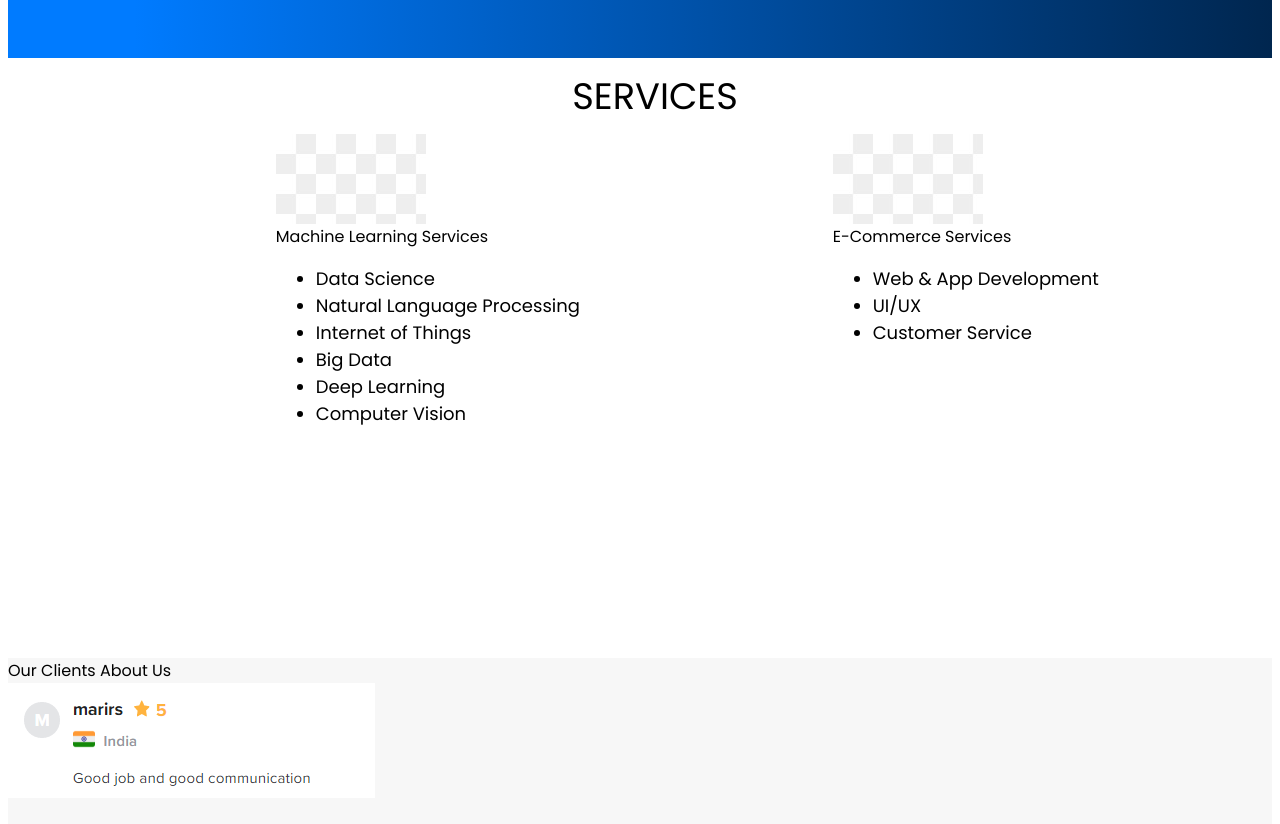
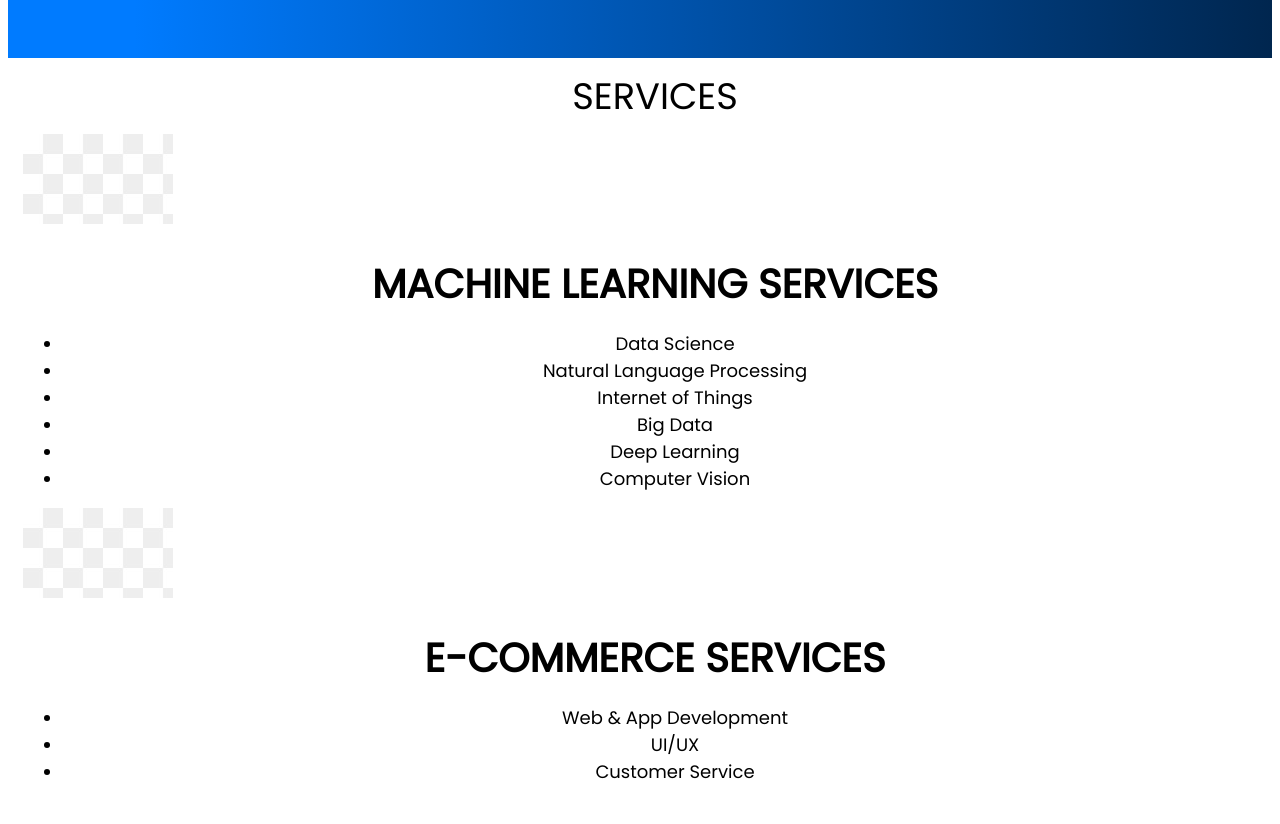
Before and after one commit to arsamawan/Miz-Corporate, an Angular app: page / in a window 1280 px wide. Shown: the part 780-1604 px from the top of the page. Built offline with nearby package versions, Linux system fonts and the light colour scheme.

Commit message:
Services centralized

```diff
--- a/src/app/main/main.component.css
+++ b/src/app/main/main.component.css
@@ -46,9 +46,9 @@
   line-height: 2;
 }
 
-.service-main{
+/*.service-main{
   height: 350px;
-}
+}*/
 .service-main-heading{
 /*  margin-left: 48%;
   padding-top: 2%;
@@ -68,8 +68,9 @@
   width: 367px;
 }
 .services-ml-ec {
-  float: left;
-  padding-left: 20%;
+/*  float: left;
+  padding-left: 20%;*/
+
 }
 .top {
   width: 100%;
@@ -78,11 +79,33 @@
 .service-logo{
   width: 150px;
   height: 90px;
+
   background: none;
   background-image: url("../../assets/kisspng-machine-learning-deep-learning-with-python-artific-cirrascale-cloud-services-deep-learning-classroom-5ca1b3d487e3a2.4562336415541012045566.jpg");
 }
 .service-main ul li {
   font-size: large;
+}
+.top-text {
+  flex: 4;
+  font-family: $font;
+  font-style: normal;
+  font-weight: 700;
+  font-size: 2.5em !important;
+  line-height: 1.5;
+  text-align: center;
+  text-transform: uppercase;
+  color: $dark-black;
+}
+.text-left {
+  text-align: left;
+}
+.text-right {
+  text-align: right;
+}
+.text-center {
+  text-align: center;
+/*  float: left;*/
 }
 .ver-lg-3,
 
--- a/src/app/main/main.component.html
+++ b/src/app/main/main.component.html
@@ -20,10 +20,12 @@
     <div class="hor">
       <div class="ver-sm-6">
         <!--MLSERVICES-->
+       <!-- <div class="service-main-heading">SERVICES</div>-->
         <div class="service-main-heading">SERVICES</div>
-        <div class="services-ml-ec">
+        <!--<div class="text-center mt30">-->
           <div class="service-logo"></div>
-          <div >Machine Learning Services</div>
+        <div class="text-center mt30">
+          <div class="top-text text-center" >Machine Learning Services</div>
           <ul>
             <li>Data Science</li>
             <li>Natural Language Processing</li>
@@ -33,8 +35,24 @@
             <li>Computer Vision</li>
           </ul>
         </div>
-        <div class="ver-sm-6">
-          <div class="services-ml-ec">
+      </div>
+      <div class="ver-sm-6">
+        <!--MLSERVICES-->
+        <!-- <div class="service-main-heading">SERVICES</div>-->
+     <!--   <div class="service-main-heading">SERVICES</div>-->
+        <!--<div class="text-center mt30">-->
+        <div class="service-logo"></div>
+        <div class="text-center mt30">
+          <div class="top-text text-center" >E-Commerce Services</div>
+          <ul>
+            <li>Web & App Development</li>
+            <li>UI/UX</li>
+            <li>Customer Service</li>
+          </ul>
+        </div>
+      </div>
+<!--        <div class="ver-sm-6">
+          <div class="text-center mt30">
             <div class="service-logo"></div>
             <div>E-Commerce Services</div>
             <ul>
@@ -43,10 +61,11 @@
               <li>Customer Service</li>
             </ul>
           </div>
-        </div>
-      </div>
+
+      </div>-->
     </div>
   </div>
+</div></section>
 
 <!--  <div class="service-main-heading">SERVICES</div>-->
 
@@ -75,8 +94,8 @@
     </ul>
   </div>-->
 
-</div>
-</section>
+<!--</div>
+</section>-->
 
 <section>
 <!--Feedback-->
```
